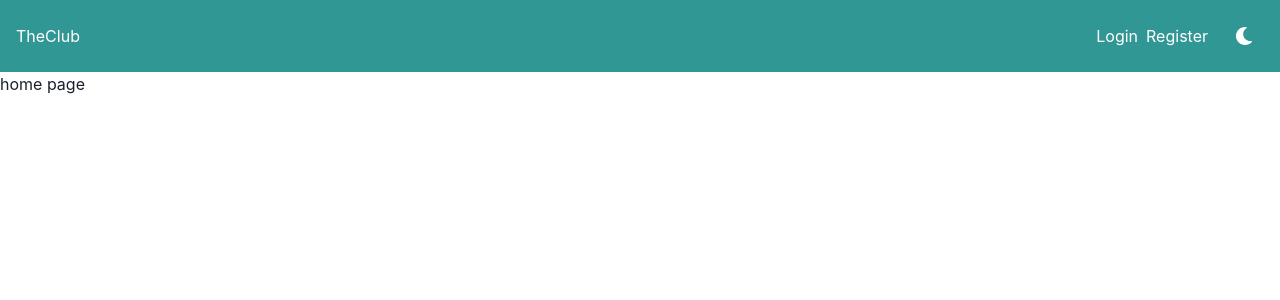
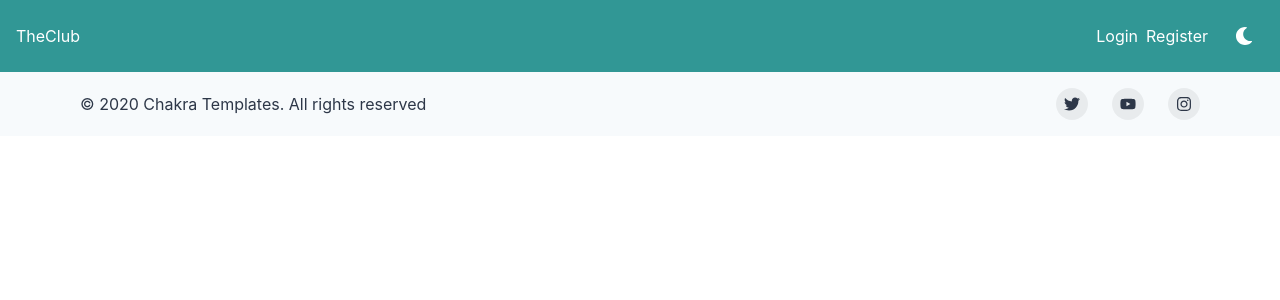
Before and after one commit to Metarock/TheClub-client, a React (Create React App) app: page / in a window 1280 px wide. Shown: the top 300 px of the page. Built offline with nearby package versions, Linux system fonts and the light colour scheme; no server answers.

Commit message:
testing it works

```diff
--- a/src/pages/home.tsx
+++ b/src/pages/home.tsx
@@ -1,14 +1,68 @@
-import React from 'react';
+import { Box, Container, Stack, VisuallyHidden, Text } from '@chakra-ui/react';
+import { chakra, useColorModeValue } from '@chakra-ui/system';
+import React, { ReactNode } from 'react';
+import { FaTwitter, FaYoutube, FaInstagram } from 'react-icons/fa';
+import { RouteComponentProps } from 'react-router';
 
-interface homeProps {
-
-}
+const SocialButton = ({
+    children,
+    label,
+    href,
+}: {
+    children: ReactNode;
+    label: string;
+    href: string;
+}) => {
+    return (
+        <chakra.button
+            bg={useColorModeValue('blackAlpha.100', 'whiteAlpha.100')}
+            rounded={'full'}
+            w={8}
+            h={8}
+            cursor={'pointer'}
+            as={'a'}
+            href={href}
+            display={'inline-flex'}
+            alignItems={'center'}
+            justifyContent={'center'}
+            transition={'background 0.3s ease'}
+            _hover={{
+                bg: useColorModeValue('blackAlpha.200', 'whiteAlpha.200'),
+            }}>
+            <VisuallyHidden>{label}</VisuallyHidden>
+            {children}
+        </chakra.button>
+    );
+};
 
 
-
-export const Home: React.FC<homeProps> = () => {
+export const Home: React.FC<RouteComponentProps> = () => {
     return (
 
-        <div>home page</div>
+        <Box
+            bg={useColorModeValue('gray.50', 'gray.900')}
+            color={useColorModeValue('gray.700', 'gray.200')}>
+            <Container
+                as={Stack}
+                maxW={'6xl'}
+                py={4}
+                direction={{ base: 'column', md: 'row' }}
+                spacing={4}
+                justify={{ base: 'center', md: 'space-between' }}
+                align={{ base: 'center', md: 'center' }}>
+                <Text>© 2020 Chakra Templates. All rights reserved</Text>
+                <Stack direction={'row'} spacing={6}>
+                    <SocialButton label={'Twitter'} href={'#'}>
+                        <FaTwitter />
+                    </SocialButton>
+                    <SocialButton label={'YouTube'} href={'#'}>
+                        <FaYoutube />
+                    </SocialButton>
+                    <SocialButton label={'Instagram'} href={'#'}>
+                        <FaInstagram />
+                    </SocialButton>
+                </Stack>
+            </Container>
+        </Box>
     );
 }
```
